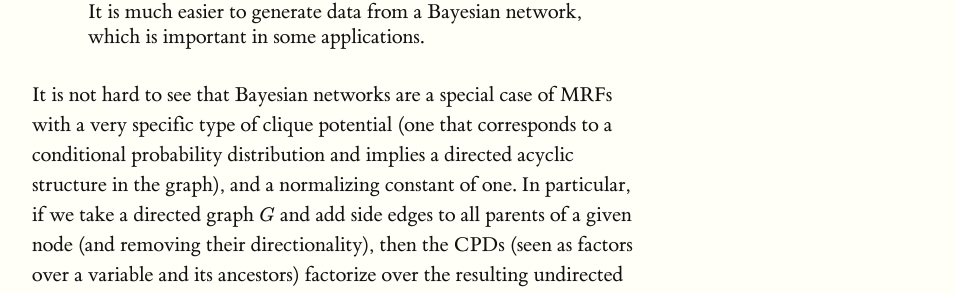
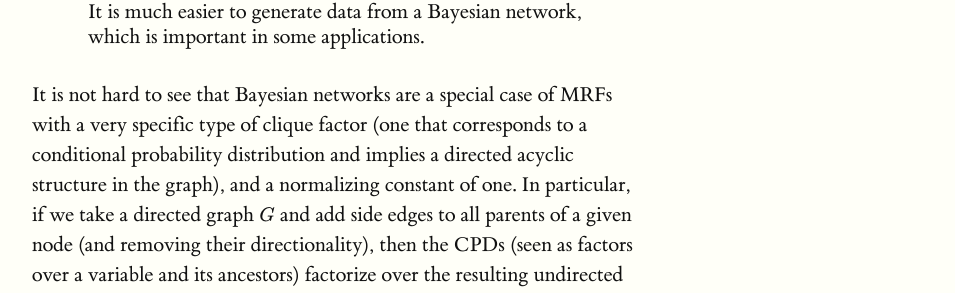
Before and after one commit to ermongroup/cs228-notes, a Jekyll site: the page built from representation/undirected/index.md, in a window 1280 px wide and 900 px high, scrolled down 3352 px. Shown: the part 178-471 px from the top of the window, without its empty margins (128-1083 px from the left). Built offline with Jekyll 4.4.1, drawn with Linux system fonts in a browser that asks for light colours; formulas are drawn with MathJax 3; some of the changed text lies outside the part shown.

Commit message:
Update index.md
changed potentials to factors

```diff
--- a/representation/undirected/index.md
+++ b/representation/undirected/index.md
@@ -71,7 +71,7 @@ They also possess several important drawbacks:
 - Undirected models may be difficult to interpret.
 - It is much easier to generate data from a Bayesian network, which is important in some applications.
 
-It is not hard to see that Bayesian networks are a special case of MRFs with a very specific type of clique potential (one that corresponds to a conditional probability distribution and implies a directed acyclic structure in the graph), and a normalizing constant of one. In particular, if we take a directed graph $$G$$ and add side edges to all parents of a given node (and removing their directionality), then the CPDs (seen as factors over a variable and its ancestors) factorize over the resulting undirected graph. The resulting process is called *moralization*.
+It is not hard to see that Bayesian networks are a special case of MRFs with a very specific type of clique factor (one that corresponds to a conditional probability distribution and implies a directed acyclic structure in the graph), and a normalizing constant of one. In particular, if we take a directed graph $$G$$ and add side edges to all parents of a given node (and removing their directionality), then the CPDs (seen as factors over a variable and its ancestors) factorize over the resulting undirected graph. The resulting process is called *moralization*.
 {% maincolumn 'assets/img/moralization.png' 'A Bayesian network can always be converted into an undirected network with normalization constant one. The converse is also possible, but may be computationally intractable, and may produce a very large (e.g. fully connected) directed graph.' %}
 
 Thus, MRFs have more power than Bayesian networks, but are more difficult to deal with computationally. A general rule of thumb is to use Bayesian networks whenever possible, and only switch to MRFs if there is no natural way to model the problem with a directed graph (like in our voting example).
```
Also changed, not shown: other parts of representation/undirected/index.md (+5 -5 lines).
